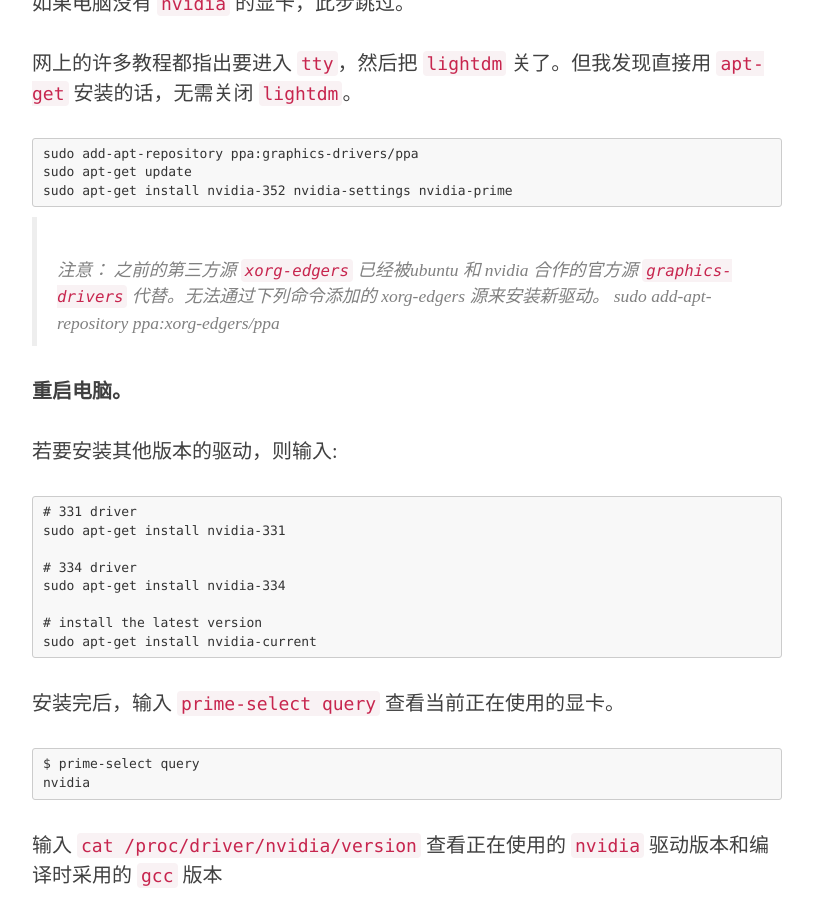
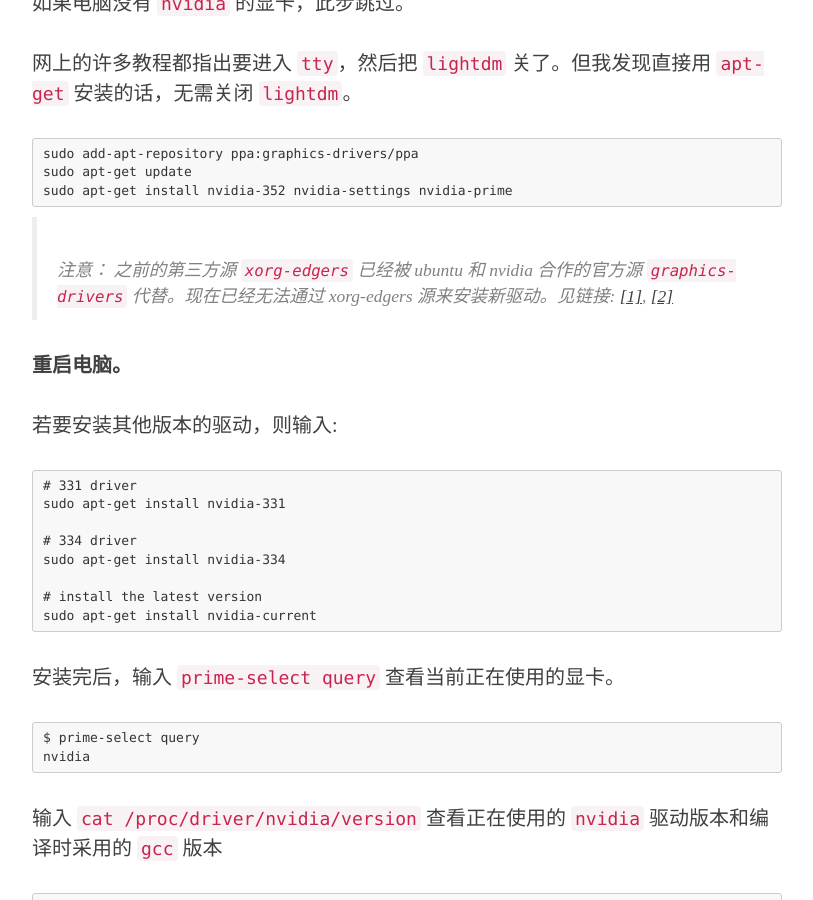
Before and after one commit to Coldmooon/coldmooon.github.io, a Jekyll site: the page built from _posts/2015-08-03-caffe_install.markdown, in a window 1280 px wide and 900 px high, scrolled down 2372 px. Shown: the whole window, without its empty margins (233-1046 px from the left). Built offline with Jekyll 4.4.1, drawn with Linux system fonts in a browser that asks for light colours; nearby versions of some CDN libraries; comment, search, counter and statistics services are not loaded.

Commit message:
small fixes in caffe_install

````diff
--- a/_posts/2015-08-03-caffe_install.markdown
+++ b/_posts/2015-08-03-caffe_install.markdown
@@ -79,10 +79,8 @@ sudo apt-get install nvidia-352 nvidia-settings nvidia-prime
 ```
 
 > 注意：
-> 之前的第三方源 `xorg-edgers` 已经被ubuntu 和 nvidia 合作的官方源
-> `graphics-drivers` 代替。无法通过下列命令添加的 xorg-edgers 源来安装新驱动。
-> sudo add-apt-repository ppa:xorg-edgers/ppa
-
+> 之前的第三方源 `xorg-edgers` 已经被 ubuntu 和 nvidia 合作的官方源
+> `graphics-drivers` 代替。现在已经无法通过 xorg-edgers 源来安装新驱动。见链接: [[1]](http://www.omgubuntu.co.uk/2015/08/ubuntu-nvidia-graphics-drivers-ppa-is-ready-for-action), [[2]](http://askubuntu.com/questions/655322/i-want-to-install-nvidia-module-352-30-on-ubuntu-14-04-2-video-cards-intel-and)
 
 **重启电脑。**
 
````
